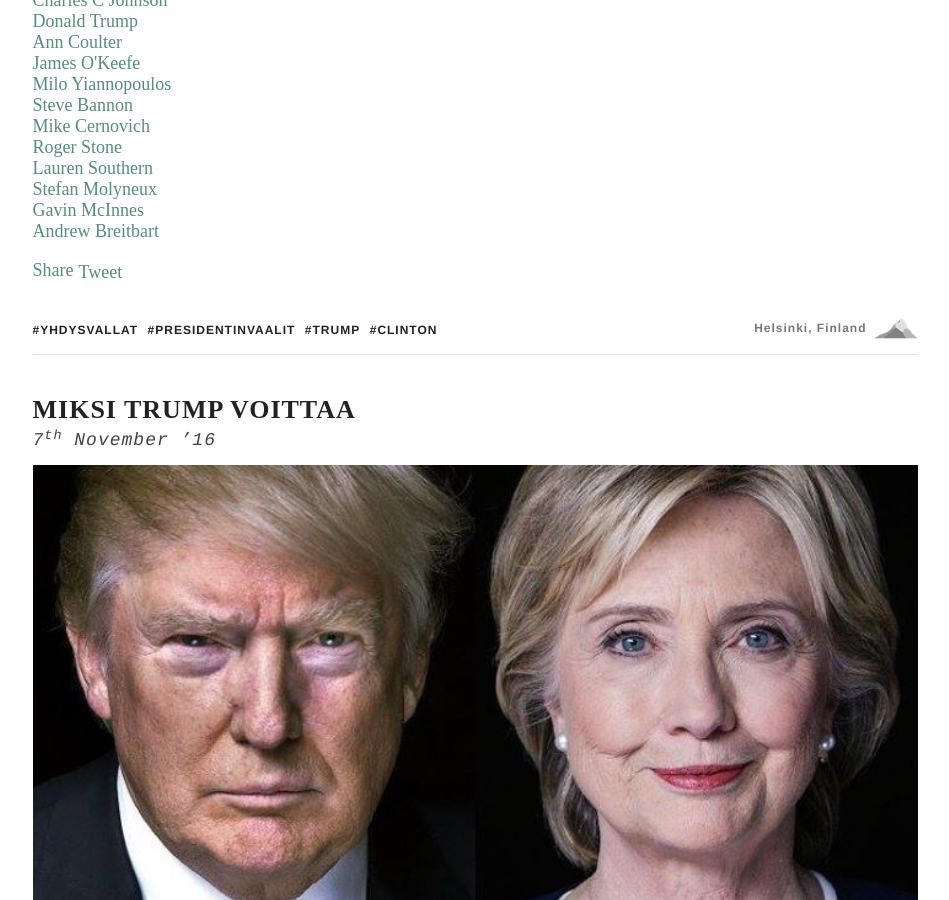
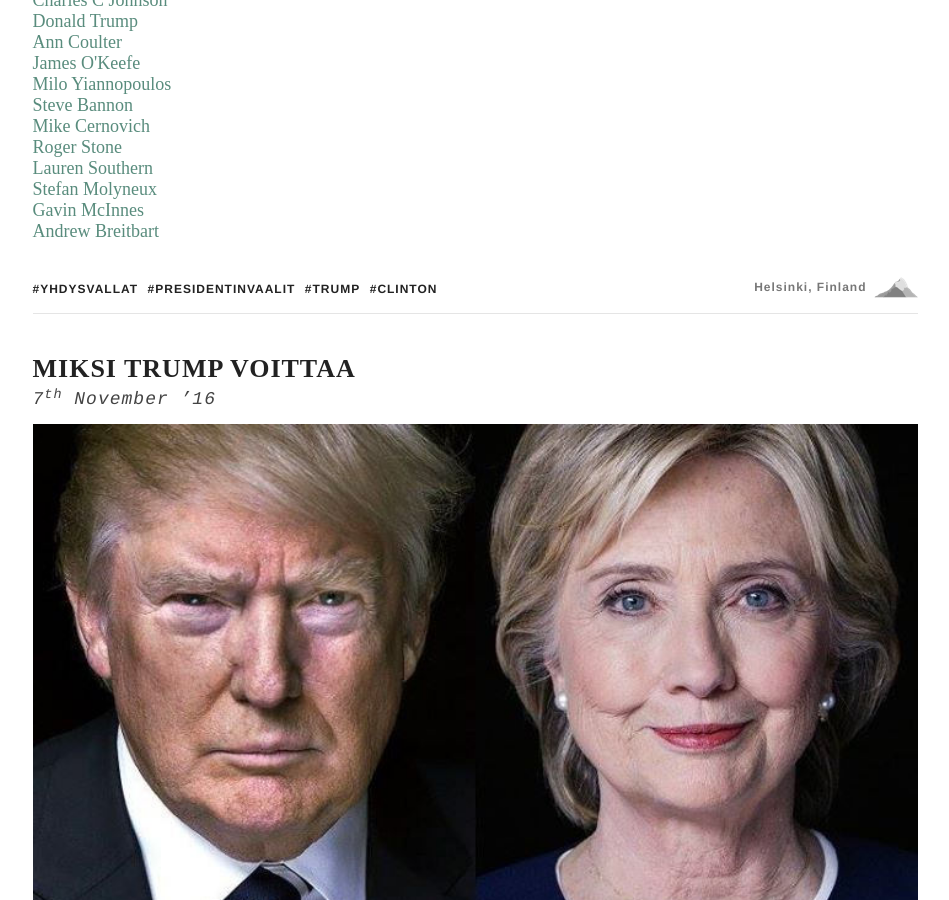
Before and after one commit to kuikanmaki/kuikanmaki.github.io, a Jekyll site: the page built from index.html, in a window 1280 px wide and 900 px high, scrolled down 1911 px. Shown: the whole window, without its empty margins (165-1114 px from the left). Built offline with Jekyll 4.4.1, drawn with Linux system fonts in a browser that asks for light colours; the list of posts is cut into pages by our own code; comment, search, counter and statistics services are not loaded; some of the changed text lies outside the part shown.

Commit message:
Removing broken share buttons from index view

```diff
--- a/_includes/post.html
+++ b/_includes/post.html
@@ -5,7 +5,9 @@
     </div>
     <div class="post-body">
         {{ include.content }}
+        {% if page.type == "post" %}
         {% include share.html %}
+        {% endif %}
     </div>
     <div class="post-footer">
         <ul class="post-footer-tags">
```
